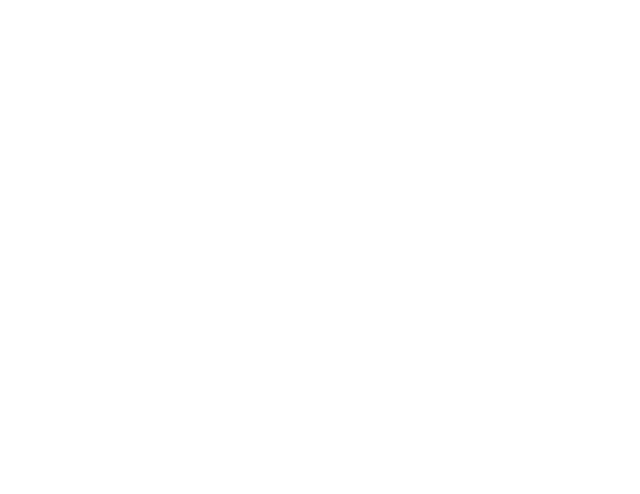
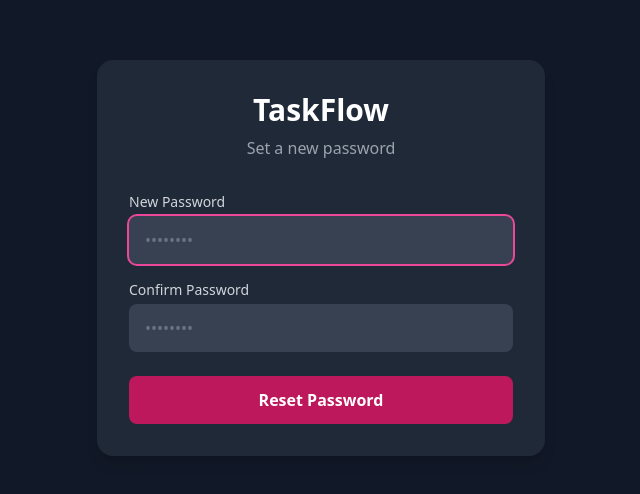
Before and after one commit to maryamKR/TaskFlow-Project, a React (Create React App) app: page /reset-password/1 in a window 1280 px wide. Before the commit this address had no page. Shown: the part 142-636 px from the top of the page, without its empty margins (319-959 px from the left). Built offline with nearby package versions, Linux system fonts and the light colour scheme; the HTML template or start-up script is replaced by a standard one.

Commit message:
feat: reset password flow, useParams token fix

```diff
--- a/src/App.js
+++ b/src/App.js
@@ -19,7 +19,7 @@
           <Route path="/dashboard" element={<DashboardPage />} />
           <Route path="/profile" element={<ProfilePage />} />
           <Route path="/forgot-password" element={<ForgotPasswordPage />} />
-          <Route path="/reset-password" element={<ResetPasswordPage />} />
+          <Route path="/reset-password/:token" element={<ResetPasswordPage />} />
         </Routes>
       </BrowserRouter>
     </ThemeProvider>
--- a/src/pages/ResetPasswordPage.jsx
+++ b/src/pages/ResetPasswordPage.jsx
@@ -1,13 +1,13 @@
 import { useState } from 'react';
-import { useLocation, useNavigate } from 'react-router-dom';
+import { useParams, useNavigate } from 'react-router-dom';
 import { useTheme } from '../context/ThemeContext';
 import { api } from '../services/auth';
 
 function ResetPasswordPage() {
   const { isDark } = useTheme();
-  const location = useLocation();
+  const { token } = useParams();
   const navigate = useNavigate();
-  const token = new URLSearchParams(location.search).get('token');
+
 
   const [password, setPassword] = useState('');
   const [confirmPassword, setConfirmPassword] = useState('');
```
Also changed, not shown: 1 other file (tests, documents, lock files or other folders).
